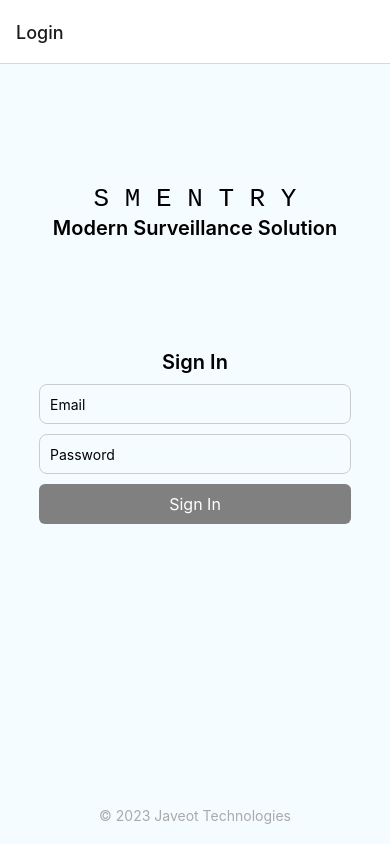
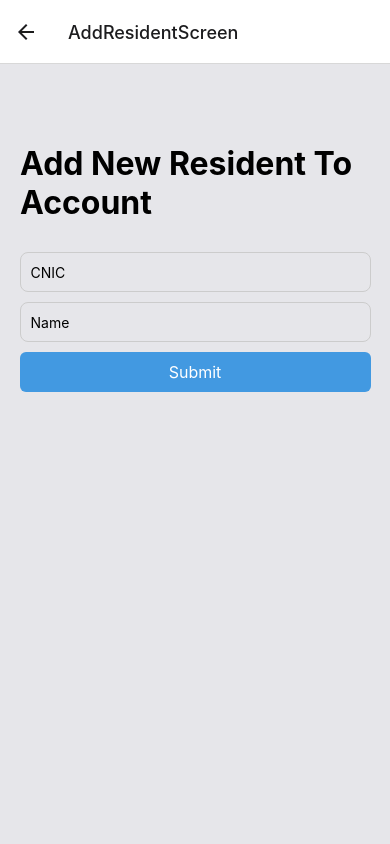
Before and after one commit to winepine/SmentryMobile, a React Native app: screen /AddResidentScreen in a window 390 px wide. Built offline with nearby package versions, Linux system fonts and the light colour scheme; what react-native-root-siblings would draw is missing.

Commit message:
chanfges alot

```diff
--- /dev/null
+++ b/components/AddResident.tsx
@@ -0,0 +1,112 @@
+import { useNavigation } from "@react-navigation/native";
+import { useState } from "react";
+import {
+  StyleSheet,
+  Text,
+  TextInput,
+  TouchableOpacity,
+  View,
+} from "react-native";
+import Header from "./Header";
+import ScreenContainer from "./ScreenContainer";
+import { useHouseDetails } from "../contexts/useHouseData";
+import { addVehicle } from "../services/addVehicle";
+
+const AddResidentForm = () => {
+  const { navigate } = useNavigation();
+  const [name, setName] = useState("");
+  const [cnic, setCnic] = useState("");
+  const { updateResidents, house } = useHouseDetails();
+  return (
+    <ScreenContainer>
+      <Header text="Add New Resident To Account" />
+      <View
+        style={{
+          marginTop: 20,
+          justifyContent: "center",
+          alignItems: "center",
+        }}
+      >
+        <TextInput
+          style={styles.input}
+          placeholder="CNIC"
+          onChangeText={text => setCnic(text)}
+          value={cnic}
+          onFocus={() => console.log("Input field focused")}
+        />
+        <TextInput
+          style={styles.input}
+          placeholder="Name"
+          onChangeText={text => setName(text)}
+          value={name}
+          onFocus={() => console.log("Input field focused")}
+        />
+        <TouchableOpacity
+          style={{
+            backgroundColor: "#4299E1",
+            padding: 10,
+
+            width: "90%",
+            paddingLeft: 25,
+            paddingRight: 25,
+            borderRadius: 6,
+          }}
+          onPress={async () => {
+            await addVehicle({
+              ...house,
+              residents: [
+                ...house.residents,
+                {
+                  name,
+                  cnic,
+                },
+              ],
+            });
+            updateResidents([
+              ...house.residents,
+              {
+                name,
+                cnic,
+              },
+            ]);
+
+            console.log({
+              name,
+              cnic,
+            });
+            navigate("Smentry Home", {});
+          }}
+        >
+          <Text
+            style={{
+              textAlign: "center",
+              color: "white",
+              fontSize: 16,
+            }}
+          >
+            Submit
+          </Text>
+        </TouchableOpacity>
+      </View>
+    </ScreenContainer>
+  );
+};
+const styles = StyleSheet.create({
+  scene: {
+    flex: 1,
+    paddingTop: 60,
+    // alignItems: "center",
+    justifyContent: "flex-start",
+  },
+
+  input: {
+    width: "90%",
+    height: 40,
+    padding: 10,
+    borderWidth: 1,
+    borderColor: "#ccc",
+    marginBottom: 10,
+    borderRadius: 8,
+  },
+});
+export default AddResidentForm;
--- a/components/EntryRequestsScreen/RequestBox.tsx
+++ b/components/EntryRequestsScreen/RequestBox.tsx
@@ -2,7 +2,7 @@ import { LinearGradient } from "expo-linear-gradient";
 import { StyleSheet, Text, TouchableOpacity, View } from "react-native";
 import Ionicons from "react-native-vector-icons/Ionicons";
 
-const RequestBox = ({ name, description }: any) => {
+const RequestBox = ({ name, description, object }: any) => {
   return (
     <LinearGradient
       colors={["#1A365D", "#2B6CB0", "#63B3ED", "#4299E1"]}
--- a/components/EntryRequestsScreen/index.tsx
+++ b/components/EntryRequestsScreen/index.tsx
@@ -3,8 +3,20 @@ import { StyleSheet, Text, TouchableOpacity, View } from "react-native";
 import InfoPopup from "../InfoPopup";
 import RequestBox from "./RequestBox";
 import Ionicons from "react-native-vector-icons/Ionicons";
+import { useEffect, useState } from "react";
+import { useHouseDetails } from "../../contexts/useHouseData";
+import getVisitorRequests from "../../services/getVisitorRequests";
 
 const EntryRequestsScreen = () => {
+  const { house } = useHouseDetails();
+  const [requests, setRequests] = useState([]);
+  const getRequests = async () => {
+    const response = await getVisitorRequests(house.house_no, house.block);
+    setRequests(response);
+  };
+  useEffect(() => {
+    getRequests();
+  }, []);
   return (
     <View style={[styles.scene, { backgroundColor: "#fafafa" }]}>
       <Text
@@ -47,9 +59,17 @@ const EntryRequestsScreen = () => {
           marginTop: 20,
         }}
       >
-        <RequestBox name="Abrar Hameed" description="Plumber/Electrician" />
+        {requests.map((request, index) => (
+          <RequestBox
+            key={index}
+            name={request.name}
+            description={request.additional}
+            object={request}
+          />
+        ))}
+        {/* <RequestBox name="Abrar Hameed" description="Plumber/Electrician" />
         <RequestBox name="Basit Saeed" description="Relative" />
-        <RequestBox name="Afaq Hameed" description="Bathroom Repair" />
+        <RequestBox name="Afaq Hameed" description="Bathroom Repair" /> */}
       </View>
     </View>
   );
@@ -57,7 +77,7 @@ const EntryRequestsScreen = () => {
 const styles = StyleSheet.create({
   scene: {
     flex: 1,
-    paddingTop: 60,
+    // paddingTop: 60,
     // alignItems: "center",
     justifyContent: "flex-start",
   },
--- a/components/InviteVisitorScreen.tsx/index.tsx
+++ b/components/InviteVisitorScreen.tsx/index.tsx
@@ -12,9 +12,15 @@ import {
 } from "react-native";
 import Ionicons from "react-native-vector-icons/Ionicons";
 import InfoPopup from "../InfoPopup";
+import { useState } from "react";
+import { addInvite } from "../../services/addInvite";
+import { useHouseDetails } from "../../contexts/useHouseData";
 
 const InviteVisitorScreen = () => {
   const { navigate } = useNavigation();
+  const [name, setName] = useState("");
+  const [numberplate, setNumberplate] = useState("");
+  const { house } = useHouseDetails();
   return (
     <View style={[styles.scene, { backgroundColor: "#ffffff" }]}>
       <Text
@@ -42,30 +48,20 @@ const InviteVisitorScreen = () => {
           <TextInput
             style={styles.input}
             placeholder="Name"
-            // onChangeText={text => setEmail(text)}
-            // value={email}
+            onChangeText={text => setName(text)}
+            value={name}
             onFocus={() => console.log("Input field focused")}
           />
           <TextInput
             style={styles.input}
             placeholder="Numberplate (Optional)"
-            // onChangeText={text => setEmail(text)}
-            // value={email}
-            onFocus={() => console.log("Input field focused")}
-          />
-          <TextInput
-            style={styles.input}
-            placeholder="Additional Information (Optional)"
-            // onChangeText={text => setEmail(text)}
-            // value={email}
+            onChangeText={text => setNumberplate(text)}
+            value={numberplate}
             onFocus={() => console.log("Input field focused")}
           />
         </View>
         <View
           style={{
-            //   flex: 1,
-            //   position: "absolute",
-            //   bottom: 16,
             marginVertical: 16,
             justifyContent: "center",
             alignItems: "center",
@@ -73,10 +69,21 @@ const InviteVisitorScreen = () => {
           }}
         >
           <TouchableOpacity
+            onPress={async () => {
+              await addInvite({
+                name,
+                numberplate,
+                house_no: {
+                  block: house.block,
+                  house: house.house_no,
+                },
+                additional: "",
+              });
+              navigate("Smentry Home", {});
+            }}
             style={{
               backgroundColor: "#4299E1",
               padding: 10,
-
               width: "90%",
               paddingLeft: 25,
               paddingRight: 25,
@@ -125,7 +132,7 @@ const InviteVisitorScreen = () => {
 const styles = StyleSheet.create({
   scene: {
     flex: 1,
-    paddingTop: 60,
+    // paddingTop: 60,
     // alignItems: "center",
     justifyContent: "flex-start",
   },
--- a/components/ManageStaff/AddStaffForm.tsx
+++ b/components/ManageStaff/AddStaffForm.tsx
@@ -36,7 +36,7 @@ const AddStaffForm = () => {
           onFocus={() => console.log("Input field focused")}
         />
         {/* <Button title="Pick an image from camera roll" onPress={pickImage} /> */}
-        <ImagePicker />
+        {/* <ImagePicker /> */}
       </View>
     </ScreenContainer>
   );
--- a/components/ManageStaff/ImagePicker.tsx
+++ b/components/ManageStaff/ImagePicker.tsx
@@ -1,37 +1,36 @@
 import React, { useState, useEffect } from "react";
 import { Button, Image, View, Platform } from "react-native";
-import * as ImagePickerExpo from "expo-image-picker";
 // import { Permission } from "react-native";
 // import { usePermissions } from "expo-permissions";
 // import { Camera } from "expo-camera";
 // import  Permission  from "expo-permissions";
 const ImagePicker = () => {
-  const [image, setImage] = useState(null);
-  const [status, requestPermission] = ImagePickerExpo.useCameraPermissions();
-  const pickImage = async () => {
-    // const { status } = await Permissions.use(Permissions.CAMERA);
+  // const [image, setImage] = useState(null);
+  // const [status, requestPermission] = ImagePickerExpo.useCameraPermissions();
+  // const pickImage = async () => {
+  //   // const { status } = await Permissions.use(Permissions.CAMERA);
 
-    // No permissions request is necessary for launching the image library
-    let result = await ImagePickerExpo.launchImageLibraryAsync({
-      mediaTypes: ImagePickerExpo.MediaTypeOptions.All,
-      allowsEditing: true,
-      aspect: [4, 3],
-      quality: 1,
-    });
+  //   // No permissions request is necessary for launching the image library
+  //   let result = await ImagePickerExpo.launchImageLibraryAsync({
+  //     mediaTypes: ImagePickerExpo.MediaTypeOptions.All,
+  //     allowsEditing: true,
+  //     aspect: [4, 3],
+  //     quality: 1,
+  //   });
 
-    console.log(result);
+  //   console.log(result);
 
-    if (!result.canceled) {
-      setImage(result.uri);
-    }
-  };
+  //   if (!result.canceled) {
+  //     setImage(result.uri);
+  //   }
+  // };
 
   return (
     <View>
-      <Button title="Pick an image from camera roll" onPress={pickImage} />
+      {/* <Button title="Pick an image from camera roll" onPress={pickImage} />
       {image && (
         <Image source={{ uri: image }} style={{ width: 200, height: 200 }} />
-      )}
+      )} */}
     </View>
   );
 };
--- a/components/NavigationStack/index.tsx
+++ b/components/NavigationStack/index.tsx
@@ -16,6 +16,7 @@ import ManageStaff from "../ManageStaff";
 import AddStaffForm from "../ManageStaff/AddStaffForm";
 import { HouseProvider } from "../../contexts/useHouseData";
 import AddVehicleForm from "../VehiclesScreen/AddVehicle";
+import AddResidentForm from "../AddResident";
 const Stack = createNativeStackNavigator();
 const MyTheme = {
   ...DefaultTheme,
@@ -55,8 +56,8 @@ export default function CustomNavigationStack() {
             options={{
               gestureEnabled: true,
               headerShown: true,
-              header: () => <></>,
-              headerLeft: () => <></>,
+              // header: () => <></>,
+              // headerLeft: () => <></>,
             }}
           />
           <Stack.Screen
@@ -65,8 +66,8 @@ export default function CustomNavigationStack() {
             options={{
               gestureEnabled: true,
               headerShown: true,
-              header: () => <></>,
-              headerLeft: () => <></>,
+              // header: () => <></>,
+              // headerLeft: () => <></>,
             }}
           />
           <Stack.Screen
@@ -75,8 +76,8 @@ export default function CustomNavigationStack() {
             options={{
               gestureEnabled: true,
               headerShown: true,
-              header: () => <></>,
-              headerLeft: () => <></>,
+              // header: () => <></>,
+              // headerLeft: () => <></>,
             }}
           />
           <Stack.Screen
@@ -85,8 +86,8 @@ export default function CustomNavigationStack() {
             options={{
               gestureEnabled: true,
               headerShown: true,
-              header: () => <></>,
-              headerLeft: () => <></>,
+              // header: () => <></>,
+              // headerLeft: () => <></>,
             }}
           />
           <Stack.Screen
@@ -95,8 +96,8 @@ export default function CustomNavigationStack() {
             options={{
               gestureEnabled: true,
               headerShown: true,
-              header: () => <></>,
-              headerLeft: () => <></>,
+              // header: () => <></>,
+              // headerLeft: () => <></>,
             }}
           />
           <Stack.Screen
@@ -105,8 +106,8 @@ export default function CustomNavigationStack() {
             options={{
               gestureEnabled: true,
               headerShown: true,
-              header: () => <></>,
-              headerLeft: () => <></>,
+              // header: () => <></>,
+              // headerLeft: () => <></>,
             }}
           />
           <Stack.Screen
@@ -119,6 +120,16 @@ export default function CustomNavigationStack() {
               // headerLeft: () => <></>,
             }}
           />
+          <Stack.Screen
+            name="AddResidentScreen"
+            component={AddResidentForm}
+            options={{
+              gestureEnabled: true,
+              headerShown: true,
+              // header: () => <></>,
+              // headerLeft: () => <></>,
+            }}
+          />
         </Stack.Navigator>
       </NavigationContainer>
     </HouseProvider>
--- a/screens/HomeScreen.tsx
+++ b/screens/HomeScreen.tsx
@@ -16,7 +16,79 @@ import CarCard from "../components/VehiclesScreen/CarCard";
 import { useNavigation } from "@react-navigation/native";
 import { LinearGradient } from "expo-linear-gradient";
 import { useHouseDetails } from "../contexts/useHouseData";
+const FourthRoute = () => {
+  const { navigate } = useNavigation();
+  const { house } = useHouseDetails();
+  console.log(house.vehicles);
+  return (
+    <View
+      style={[styles.scene, { backgroundColor: "#E6E6EA", paddingBottom: 10 }]}
+    >
+      <Text
+        style={{
+          fontSize: 32,
+          padding: 20,
+          paddingBottom: 10,
+          flexWrap: "wrap",
+          fontWeight: "700",
+        }}
+      >
+        Profile
+      </Text>
+      <View
+        style={{
+          marginTop: 20,
+        }}
+      >
+        {house.residents.map((resident, idx) => (
+          <TouchableHighlight
+            style={styles.card}
+            // onPress={() => navigate("AddVehicleScreen", {})}
+            underlayColor="#ebebeb"
+          >
+            <LinearGradient
+              colors={["#98A398", "#48CB78", "#5A865A"]}
+              style={styles.gradient}
+            >
+              <View
+                style={{
+                  justifyContent: "center",
+                  alignItems: "center",
+                }}
+              >
+                <Text style={{ ...styles.title, fontSize: 24 }}>
+                  {resident.name}
+                </Text>
+                <Text style={styles.title}>{resident.cnic}</Text>
+              </View>
+            </LinearGradient>
+          </TouchableHighlight>
+        ))}
+        <TouchableHighlight
+          style={styles.card}
+          onPress={() => navigate("AddResidentScreen", {})}
+          underlayColor="#ebebeb"
+        >
+          <LinearGradient
+            colors={["#68F391", "#489B78", "#2F855A"]}
+            style={styles.gradient}
+          >
+            <View
+              style={{
+                justifyContent: "center",
+                alignItems: "center",
+              }}
+            >
+              <Ionicons name="add-circle" size={24} color="white" />
 
+              <Text style={styles.title}>{"Add Resident"}</Text>
+            </View>
+          </LinearGradient>
+        </TouchableHighlight>
+      </View>
+    </View>
+  );
+};
 const SecondRoute = () => {
   const { navigate } = useNavigation();
   const { house } = useHouseDetails();
@@ -50,24 +122,6 @@ const SecondRoute = () => {
             key={idx}
           />
         ))}
-        {/* <CarCard
-          plate="FAD-123"
-          description="Basit Saeed"
-          car="Honda Sonata"
-          type="car"
-        />
-        <CarCard
-          plate="FAD-123"
-          description="Abrar Hameed"
-          car="Hyundai Civic"
-          type="car"
-        />
-        <CarCard
-          plate="FAD-123"
-          description="Afaq Hameed"
-          car="Chingchi"
-          type="rickshaw"
-        /> */}
         <TouchableHighlight
           style={styles.card}
           onPress={() => navigate("AddVehicleScreen", {})}
@@ -119,6 +173,7 @@ const ThirdRoute = () => {
 const renderScene = SceneMap({
   first: FirstRoute,
   second: SecondRoute,
+  fourth: FourthRoute,
   third: ThirdRoute,
 });
 
@@ -139,14 +194,17 @@ const renderTabBar = (props: any) => (
       let iconName;
 
       switch (route.key) {
-        case "first":
+        case "second":
           iconName = focused ? "car-sport" : "car-sport-outline";
           break;
-        case "second":
-          iconName = focused ? "person" : "person-outline";
+        case "first":
+          iconName = focused ? "home" : "home-outline";
           break;
         case "third":
           iconName = focused ? "settings" : "settings-outline";
+          break;
+        case "fourth":
+          iconName = focused ? "people" : "people-outline";
           break;
         default:
           iconName = focused ? "home" : "home-outline";
@@ -163,6 +221,7 @@ const HomeScreen = () => {
   const [routes] = useState([
     { key: "first", title: "" },
     { key: "second", title: "" },
+    { key: "fourth", title: "" },
     { key: "third", title: "" },
   ]);
 
--- /dev/null
+++ b/services/addInvite.ts
@@ -0,0 +1,14 @@
+import firestore from "@react-native-firebase/firestore";
+const addInvite = async (inviteObject: any) => {
+  try {
+    firestore()
+      .collection("invites")
+      .add(inviteObject)
+      .then(() => {
+        console.log("Invite Added Successfully!");
+      });
+  } catch (e) {
+    console.log(e);
+  }
+};
+export { addInvite };
--- /dev/null
+++ b/services/getVisitorRequests.ts
@@ -0,0 +1,19 @@
+import firestore from "@react-native-firebase/firestore";
+const getVisitorRequests = async (house: string, block: string) => {
+  try {
+    const invitesRef = await firestore().collection("house_visitors").get();
+    let invites: any[] = [];
+    invitesRef.docs.forEach(doc => {
+      if (
+        doc.data().house_no.block === block &&
+        doc.data().house_no.house === house
+      ) {
+        invites.push({ ...doc.data(), id: doc.id });
+      }
+    });
+    return invites;
+  } catch (e) {
+    console.log(e);
+  }
+};
+export default getVisitorRequests;
```
